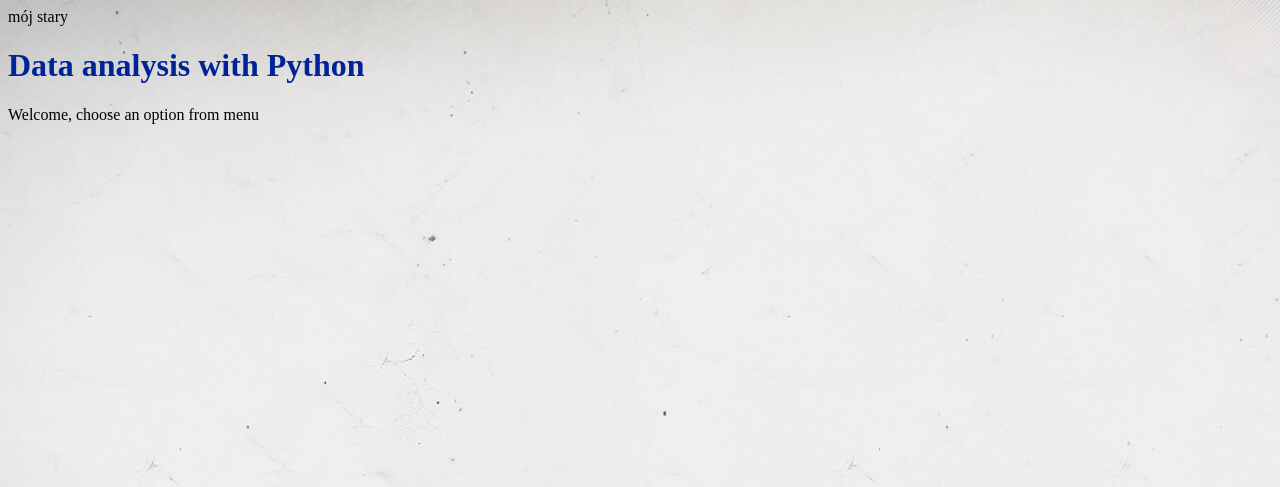
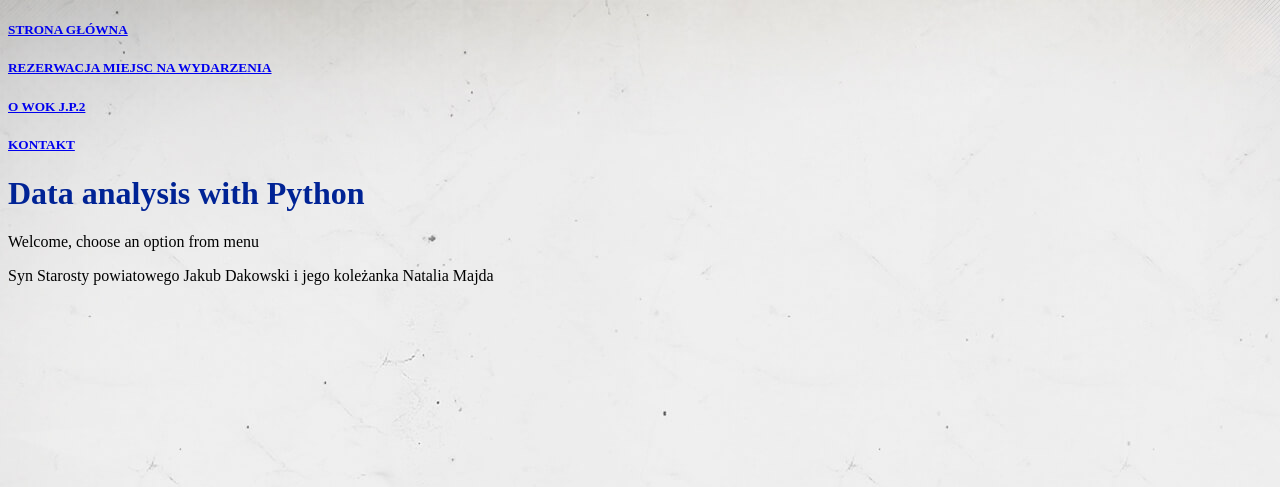
Before and after one commit to PogromcaPapai/gminnecentrumkulturyjp2, a Django app: page / in a window 1280 px wide. Shown: the top 487 px of the page. Run offline with Django 3.2, Linux system fonts and the light colour scheme; parts of the project's set-up code (start-up, migrations or seed data) failed here and were passed over.

Commit message:
Update base.html

```diff
--- a/uploads/templates/base.html
+++ b/uploads/templates/base.html
@@ -3,14 +3,25 @@
 <html>
   <head>
     <meta charset="utf-8">
-    <title>Data Analysis</title>
+    <title>Wiejski ośrodek kultury J.P.2</title>
     <link rel="stylesheet" href="{% static 'css/main.css' %}">
   </head>
   <body>
-    <header>
-      mój stary
-    </header>
+    <div id = "kontener">
+    <div id = "naglowek">
+  <a href="{% url 'home' %}"><h5 class = "fajne">STRONA GŁÓWNA</h5></a>
+  <a href="{% url 'data_analysis' %}"><h5 class = "fajne">REZERWACJA MIEJSC NA WYDARZENIA</h5></a>
+  <a href="{% url 'about' %}"><h5 class = "fajne">O WOK J.P.2</h5></a>
+  <a href="{% url 'contact' %}"><h5 class = "fajne">KONTAKT</h5></a>
+    </div>
+
+  <div class = "zawartosc">
     {% block content %}
     {% endblock %}
+</div>
+    <div id = "stopka">
+      Syn Starosty powiatowego Jakub Dakowski i jego koleżanka Natalia Majda
+    </div>
+  </div>
   </body>
 </html>
```
